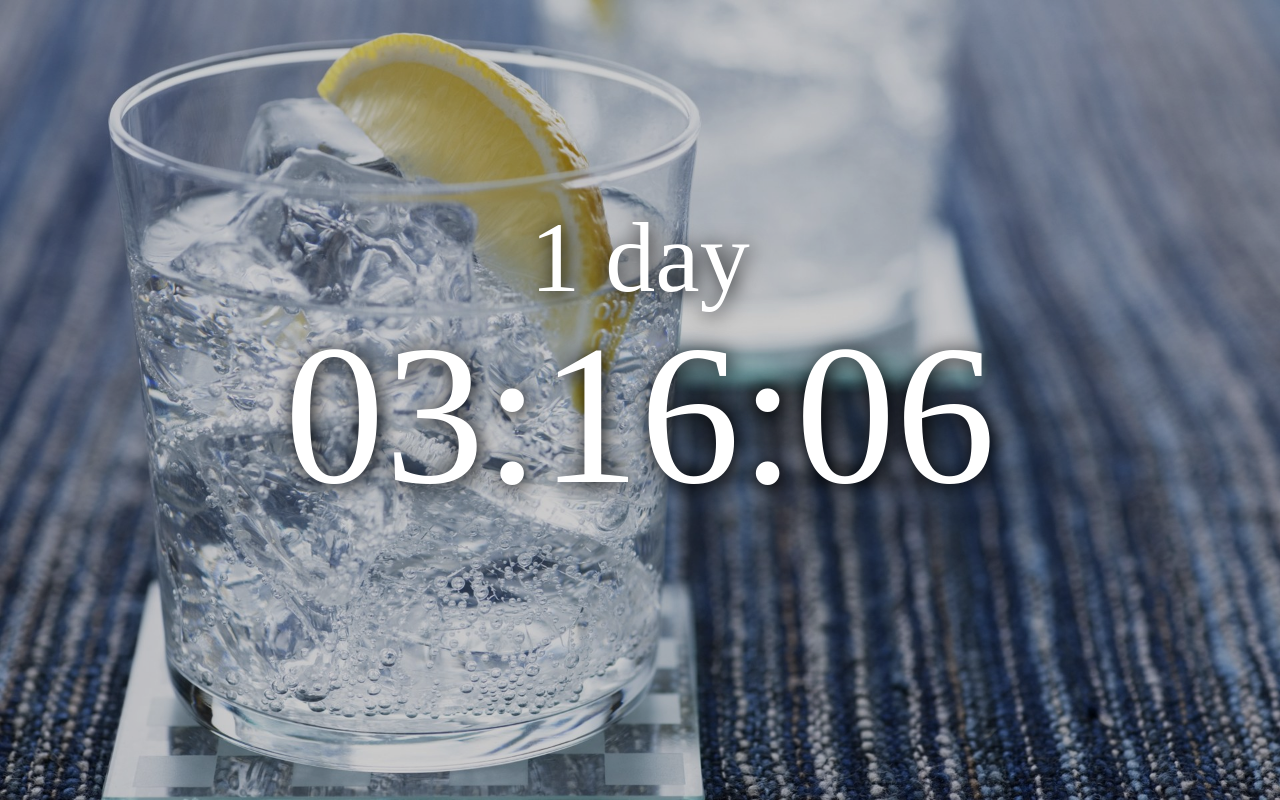
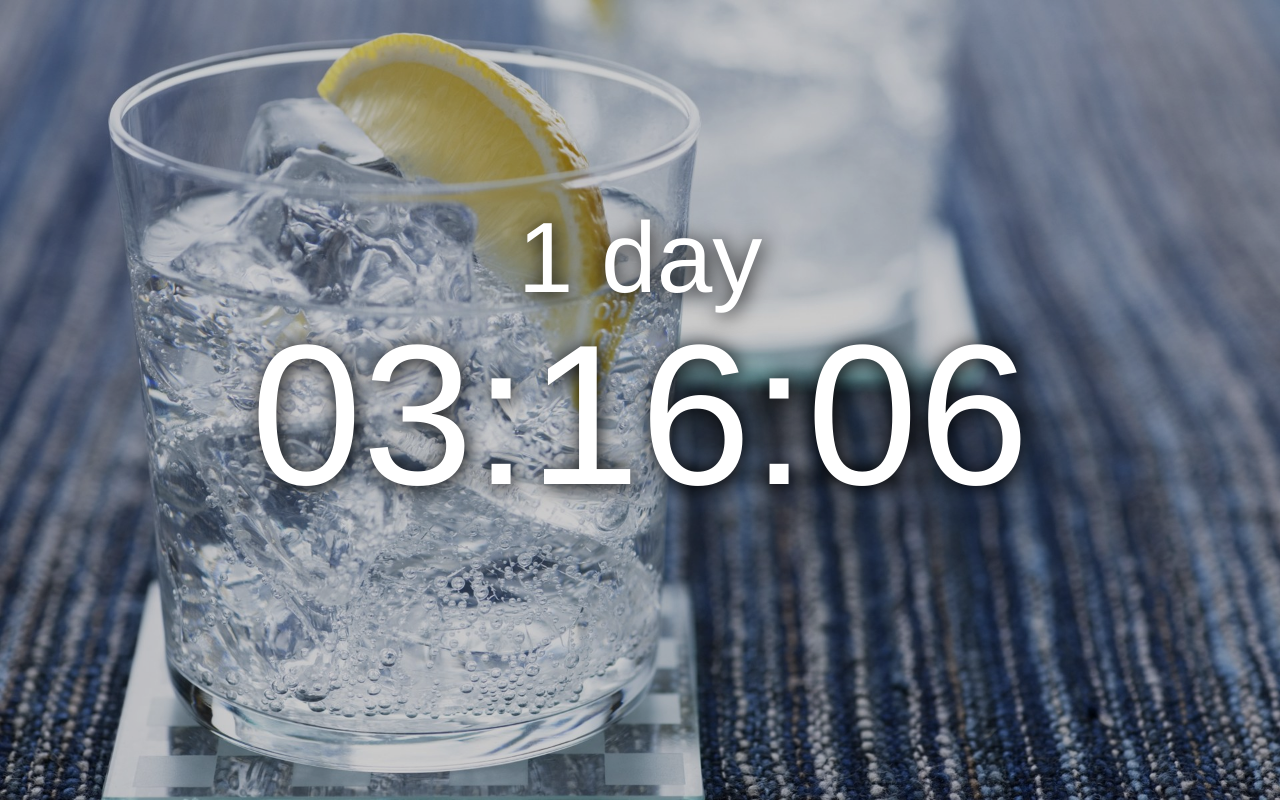
Before and after one commit to zoltantarcsay/gnt, a plain HTML site: page index.html in a window 1280 px wide. Drawn offline with Linux system fonts and the light colour scheme.

Commit message:
style updates

```diff
--- a/index.html
+++ b/index.html
@@ -14,7 +14,7 @@
     }
 
     .counter {
-        font-family: 'Helvetica Neue' Helvetica Arial sans-serif;
+        font-family: 'Helvetica Neue', Helvetica, Arial, sans-serif;
         font-weight: 100;
         font-size: 200px;
         color: #fff;
```
